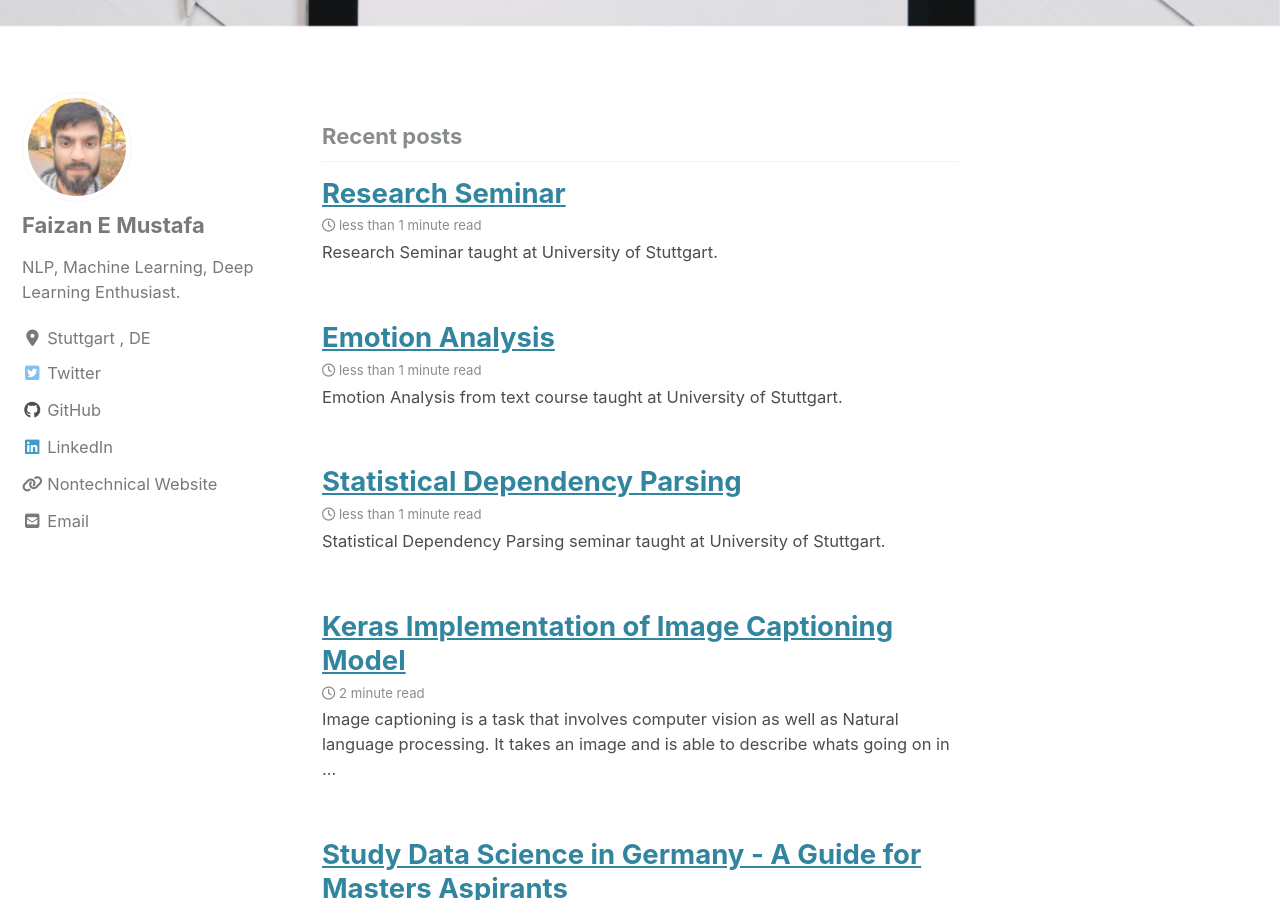
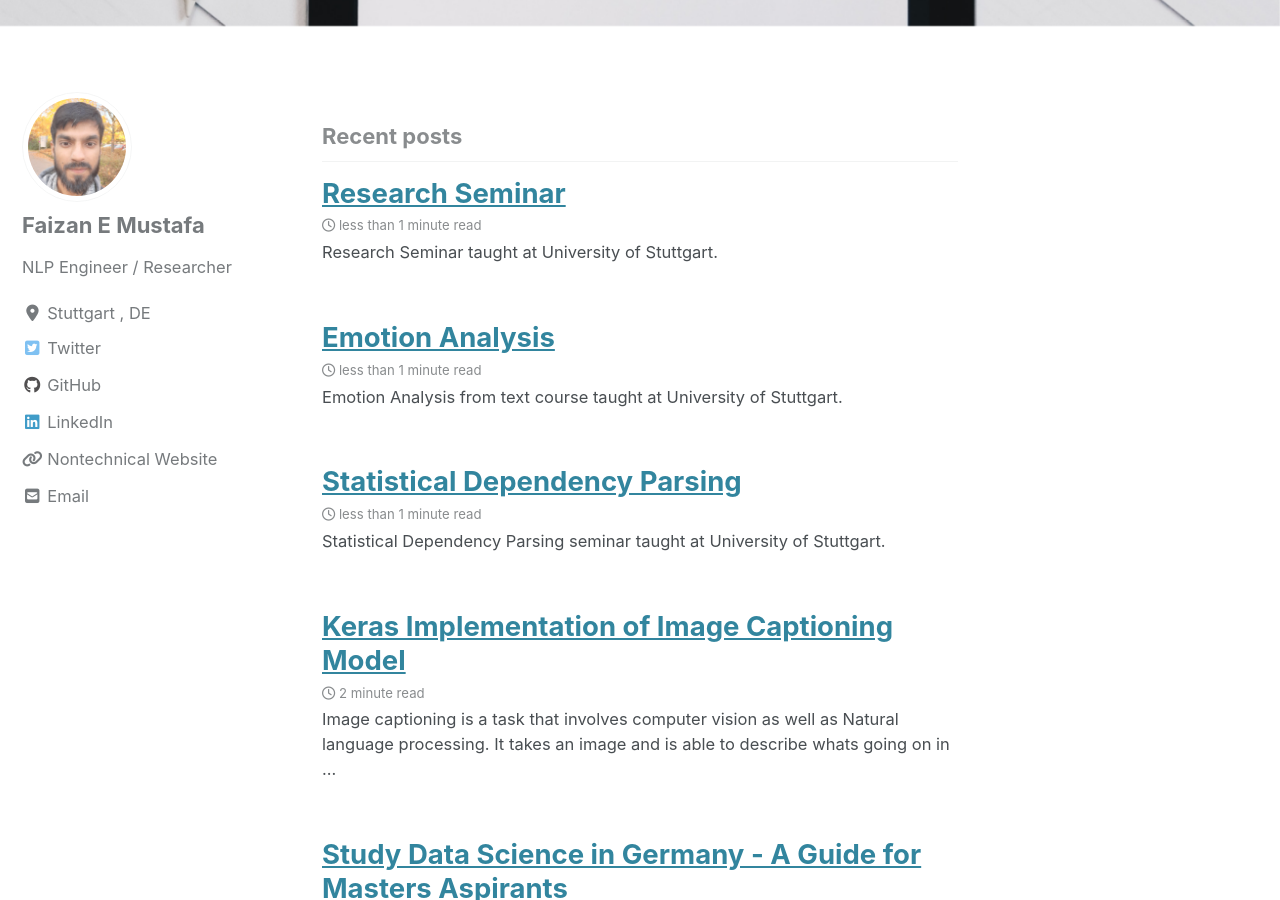
Before and after one commit to Faizan-E-Mustafa/Faizan-E-Mustafa.github.io, a Jekyll site: the page built from index.html, in a window 1280 px wide and 900 px high, scrolled down 506 px. Built offline with Jekyll 4.4.1, drawn with Linux system fonts in a browser that asks for light colours; cached includes are drawn as plain includes; nearby versions of some CDN libraries; the list of posts is cut into pages by our own code.

Commit message:
bio update

```diff
--- a/_config.yml
+++ b/_config.yml
@@ -109,7 +109,7 @@ analytics:
 author:
   name             : "Faizan E Mustafa"
   avatar           :  "/images/Dp.jpeg" # path of avatar image, e.g. "/assets/images/bio-photo.jpg"
-  bio              : "NLP, Machine Learning, Deep Learning Enthusiast."
+  bio              : "NLP Engineer / Researcher"
   location         : "Stuttgart , DE"
   email            : "faizanmustafa750@gmail.com"
   links:
```
